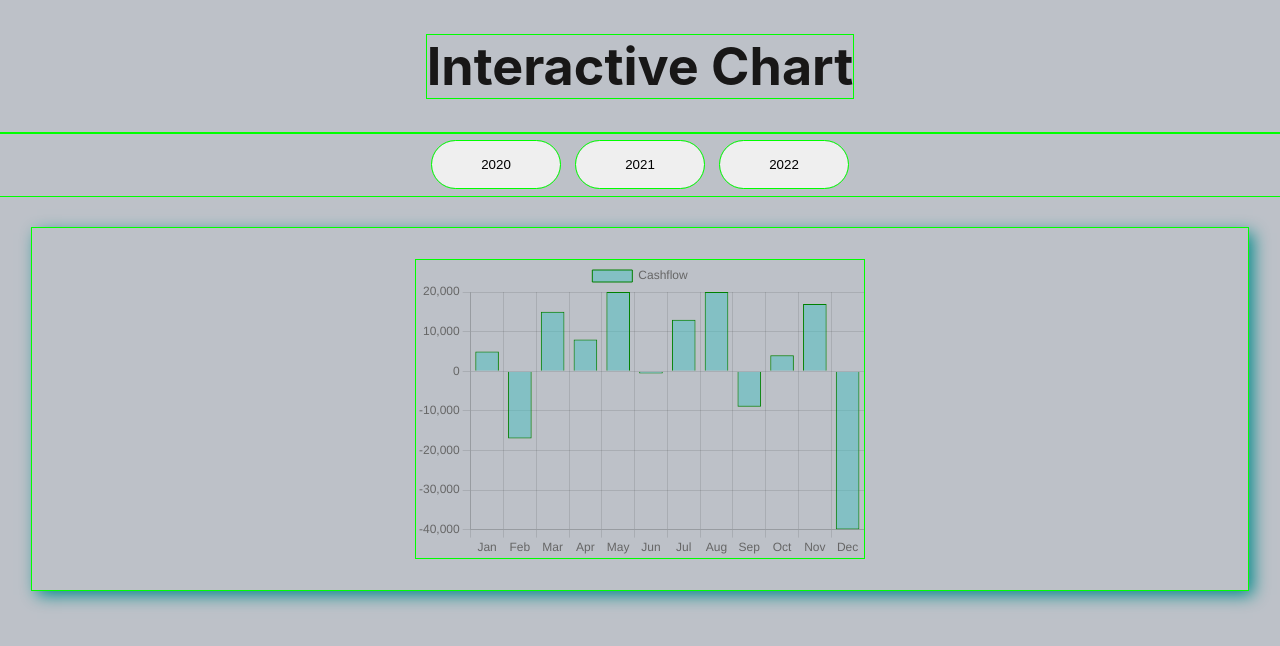
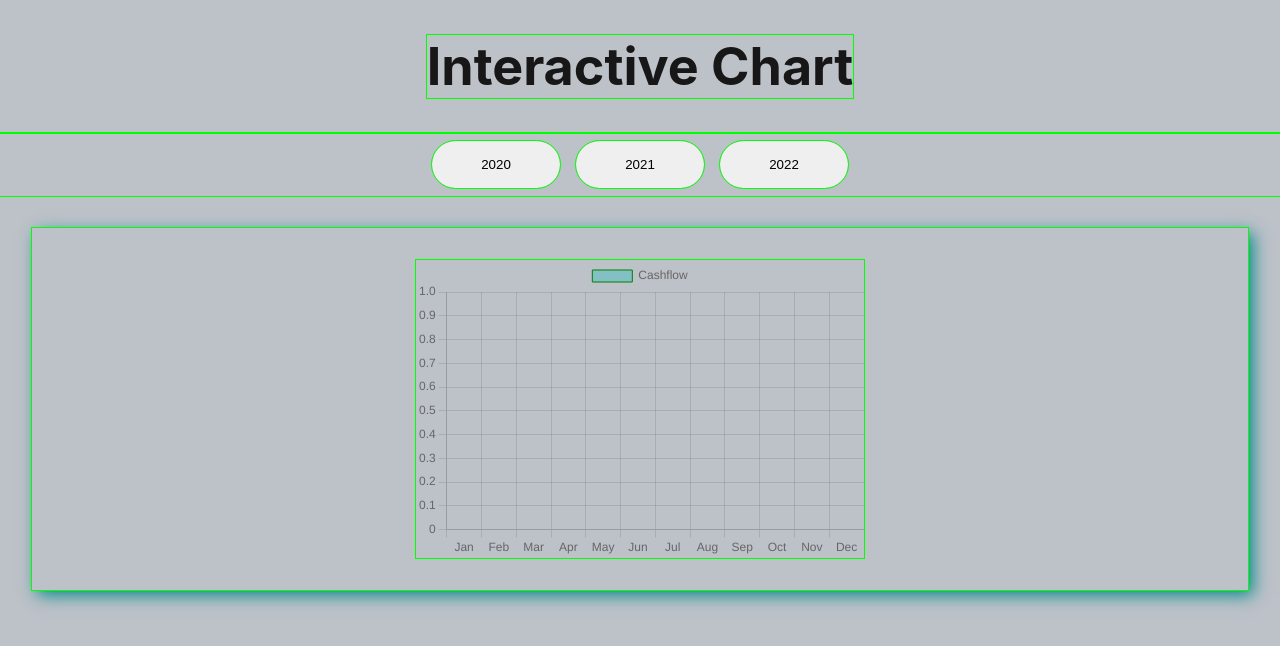
Before and after one commit to lhes23/ts-interactive-chart, a React (Create React App) app: page / in a window 1280 px wide. Shown: the top 646 px of the page. Built offline with nearby package versions, Linux system fonts and the light colour scheme.

Commit message:
update the data

```diff
--- a/src/App.tsx
+++ b/src/App.tsx
@@ -4,25 +4,54 @@ import "./App.css";
 import { IData, sampleData } from "./data";
 import BarChart from "./components/BarChart";
 
+const mySampleData = [
+  {
+    categoryId: "2020",
+    data: [
+      5000, -17000, 15000, 8000, 20000, -600, 13000, 20000, -9000, 4000, 17000,
+      -40000,
+    ],
+  },
+  {
+    categoryId: "2021",
+    data: [
+      -200000, -50000, 3000, 1000, -13000, 338, 3500, 19000, 18000, -5000,
+      17000, 117000,
+    ],
+  },
+  {
+    categoryId: "2022",
+    data: [-70, -26000, -33000, -680, -18000, 1500, 30000],
+  },
+];
+
 function App() {
   const [selectData, setSelectData] = useState<IData>(sampleData[0]);
 
+  const [dataSetData, setDataSetData] = useState<number[]>([]);
+
   const dataHandler = (e: React.MouseEvent<HTMLButtonElement>) => {
-    sampleData.map((data) => {
+    // sampleData.map((data) => {
+    //   if (data.categoryId === e.currentTarget.id) {
+    //     setSelectData({ categoryId: e.currentTarget.id, x: data.x, y: data.y });
+    //   }
+    // });
+
+    mySampleData.map((data) => {
       if (data.categoryId === e.currentTarget.id) {
-        setSelectData({ categoryId: e.currentTarget.id, x: data.x, y: data.y });
+        setDataSetData(data.data);
       }
     });
+    console.log(e.currentTarget.id);
   };
 
-  console.log(selectData);
   return (
     <div className="App">
       <header className="App-header">
         <h1>Interactive Chart</h1>
       </header>
       <div className="btnContainer">
-        {sampleData.map((data) => {
+        {mySampleData.map((data) => {
           return (
             <button
               id={data.categoryId}
@@ -37,7 +66,7 @@ function App() {
       </div>
       <div className="chartContainer">
         <div style={{ width: "50%" }}>
-          <BarChart categoryId="2021" />
+          <BarChart dataSets={dataSetData} />
         </div>
       </div>
     </div>
--- a/src/components/BarChart.tsx
+++ b/src/components/BarChart.tsx
@@ -4,51 +4,18 @@ import { Bar } from "react-chartjs-2";
 import { months, sampleData } from "../data";
 ChartJS.register(...registerables);
 
-const options = {
-  maintainAspectRatio: true,
-  responsive: true,
-};
-
-const BarChart = ({ categoryId }: { categoryId: string }) => {
-  const mySampleData = [
-    {
-      categoryId: "2020",
-      data: [
-        5000, -17000, 15000, 8000, 20000, -600, 13000, 20000, -9000, 4000,
-        17000, -40000,
-      ],
-    },
-    {
-      categoryId: "2021",
-      data: [
-        5000, -17000, 15000, 8000, 20000, -600, 13000, 20000, -9000, 4000,
-        17000, -40000,
-      ],
-    },
-    {
-      categoryId: "2022",
-      data: [
-        5000, -17000, 15000, 8000, 20000, -600, 13000, 20000, -9000, 4000,
-        17000, -40000,
-      ],
-    },
-  ];
-
-  const [dataSetData, setDataSetData] = useState<number[]>([]);
-  useEffect(() => {
-    mySampleData.map((data) => {
-      if (data.categoryId === categoryId) {
-        setDataSetData(data.data);
-      }
-    });
-  }, [categoryId]);
+const BarChart = ({ dataSets }: { dataSets: number[] }) => {
+  const options = {
+    maintainAspectRatio: true,
+    responsive: true,
+  };
 
   const data = {
     labels: months,
     datasets: [
       {
         label: "Cashflow",
-        data: dataSetData,
+        data: dataSets,
         backgroundColor: ["rgba(75, 192, 192, 0.5)"],
         borderColor: ["green"],
         borderWidth: 1,
```
